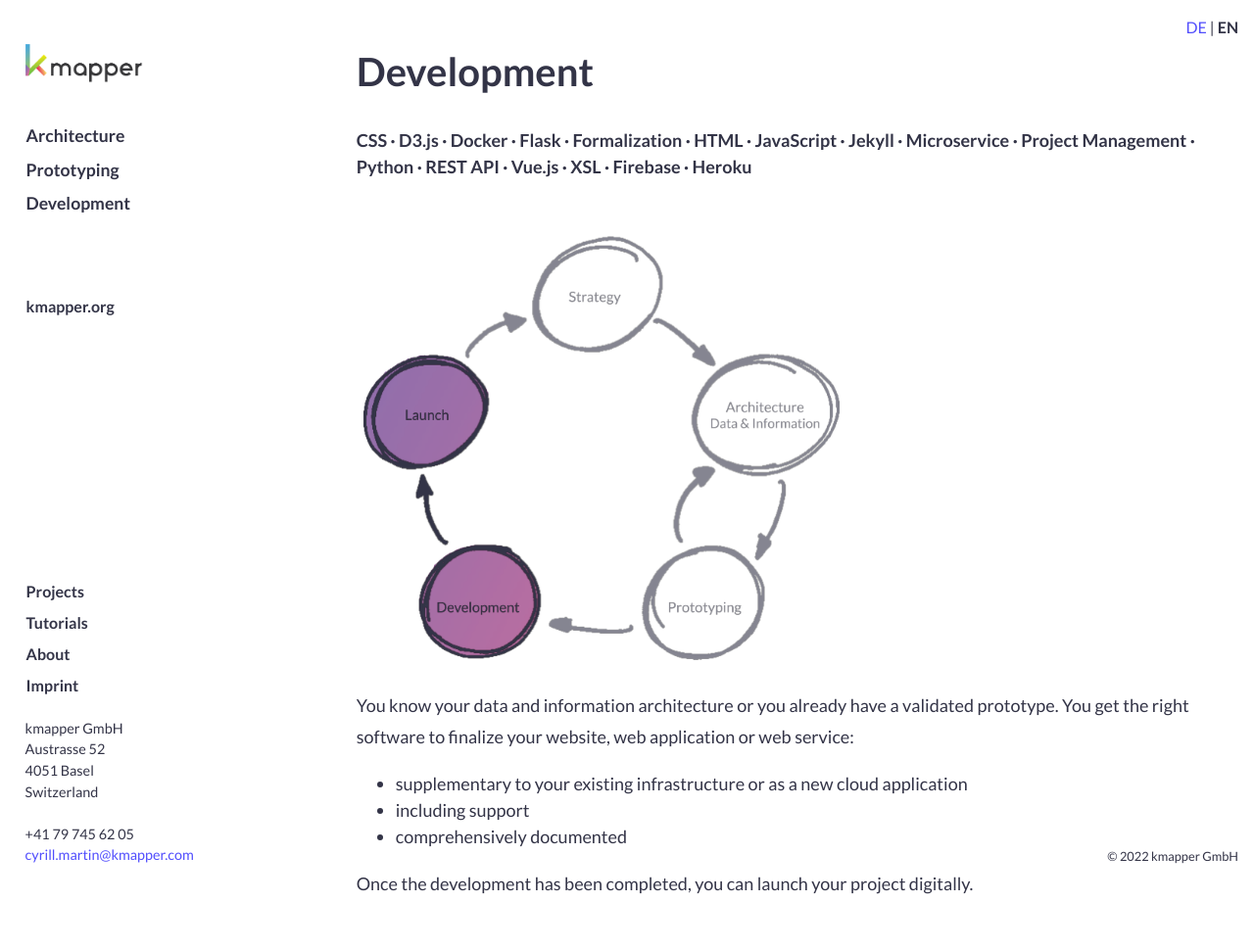
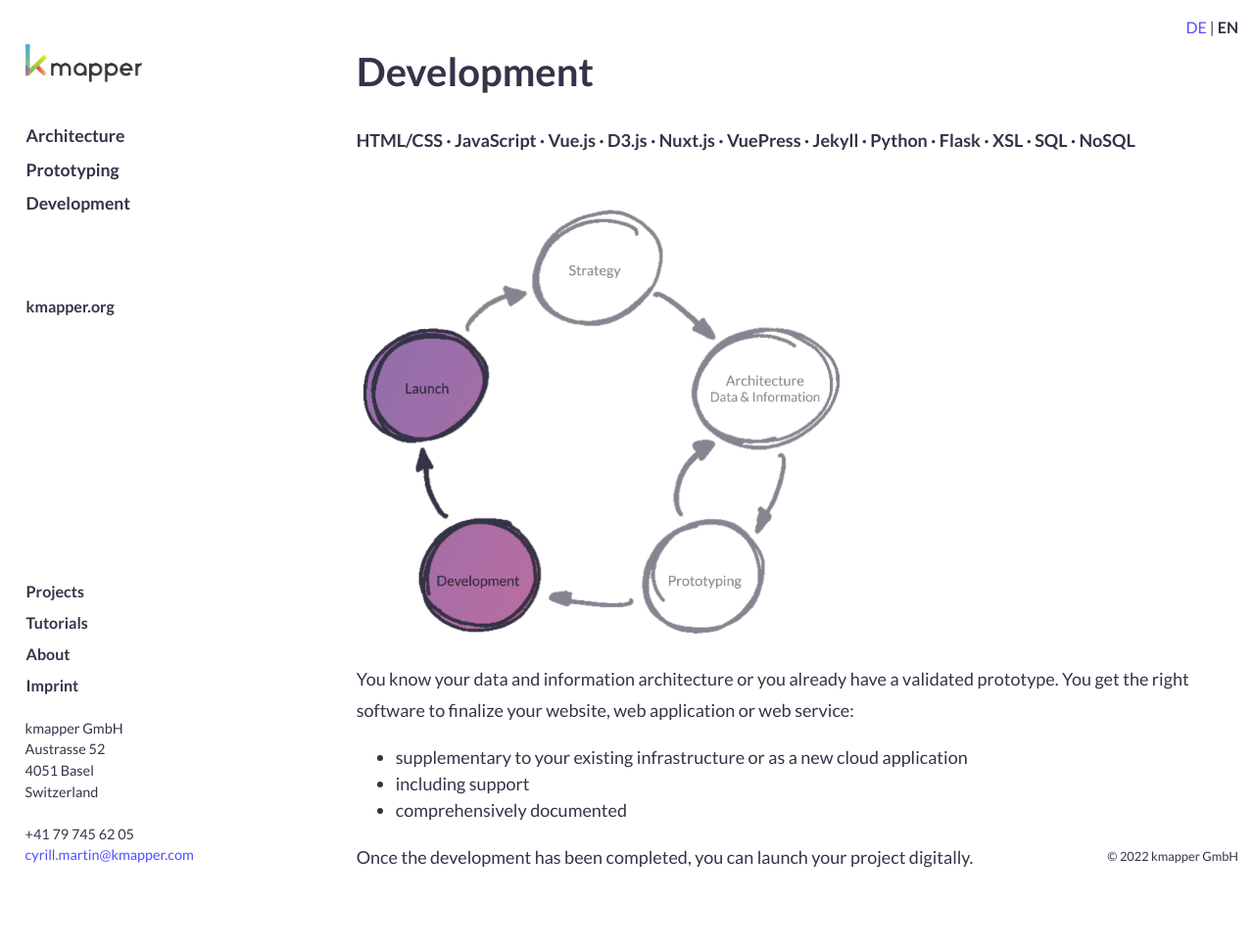
Before and after one commit to cyrill-martin/kmapper.com, a Jekyll site: the page built from src/sites/_en/development.md, in a window 1280 px wide. Shown: the whole page at 98% size. Built offline with Jekyll 4.4.1, drawn with Linux system fonts in a browser that asks for light colours; comment, search, counter and statistics services are not loaded; after the commit the page ends 943 px from its top, so only the background shows below that.

Commit message:
Update tech stack

```diff
--- a/src/sites/_en/development.md
+++ b/src/sites/_en/development.md
@@ -4,22 +4,18 @@ uid: dev
 title: Development
 description: kmapper develops websites, web applications, and web services
 terms:
-  - CSS
+  - HTML/CSS
+  - JavaScript
+  - Vue.js
   - D3.js
-  - Docker
+  - Nuxt.js
+  - VuePress
+  - Jekyll
+  - Python
   - Flask
-  - Formalization
-  - HTML
-  - JavaScript
-  - Jekyll
-  - Microservice
-  - Project Management
-  - Python
-  - REST API
-  - Vue.js
   - XSL
-  - Firebase
-  - Heroku
+  - SQL
+  - NoSQL
 image: circles_en_lato-3-color.png
 ---
 
```
Also changed, not shown: src/sites/_de/entwicklung.md (+9 -13 lines).
